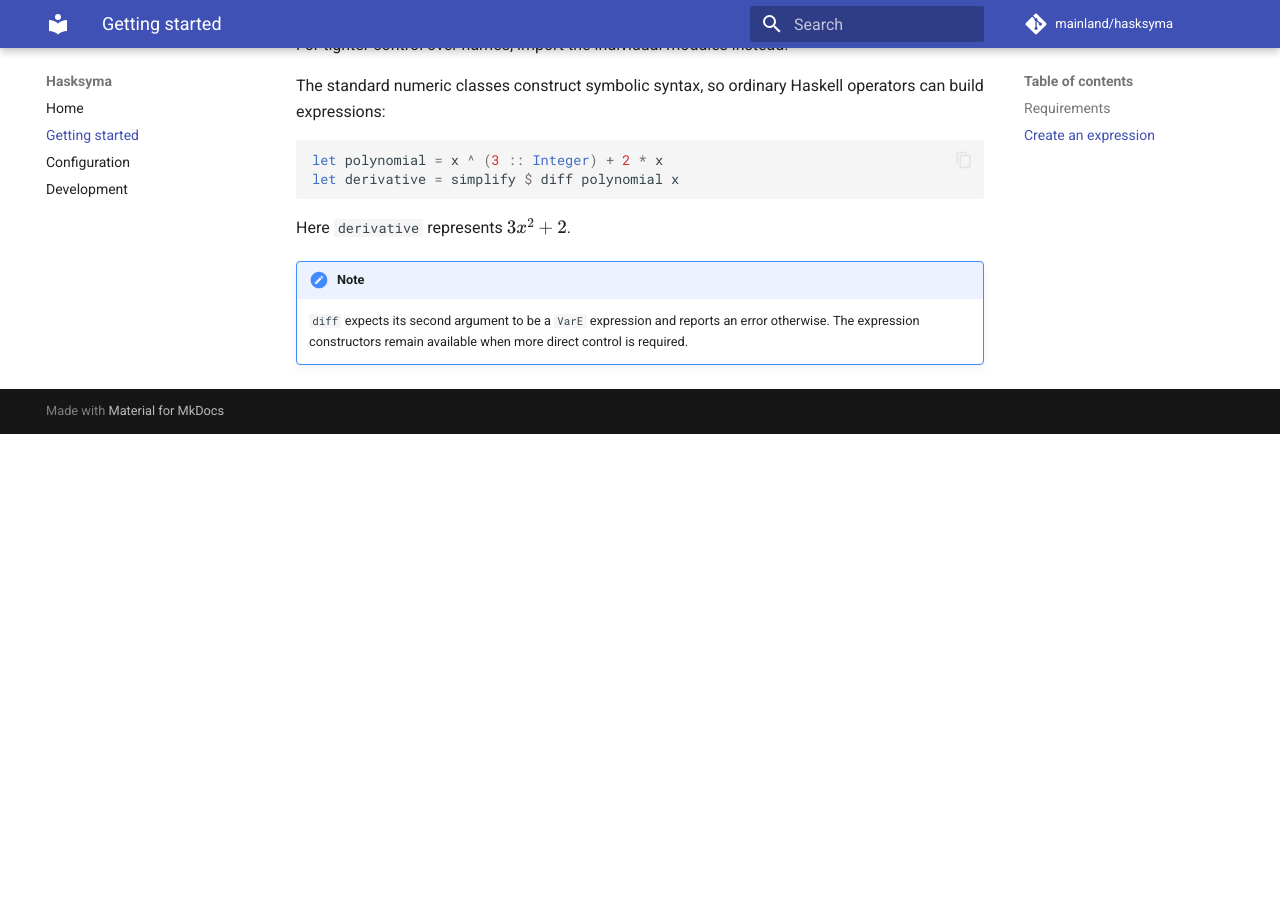
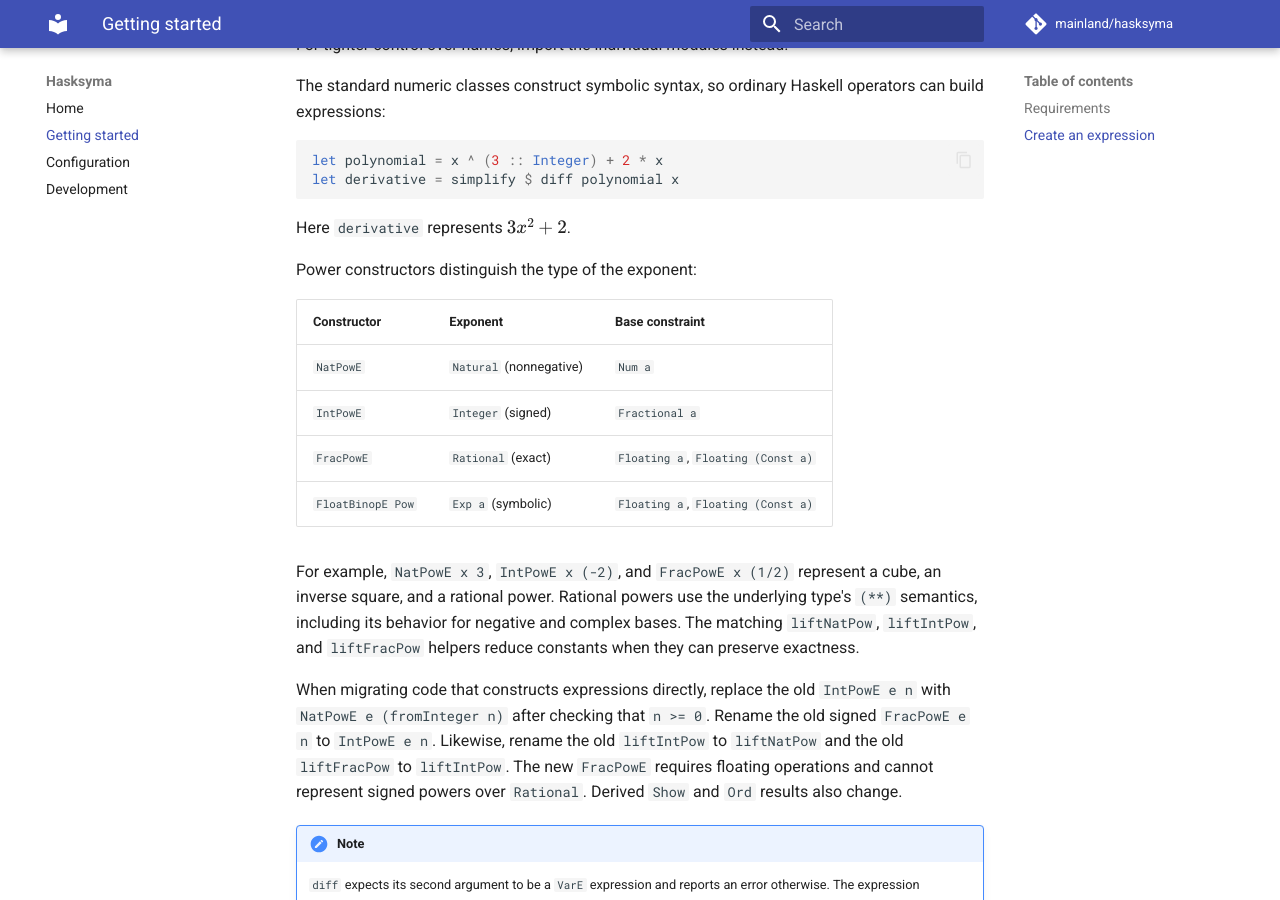
Before and after one commit to mainland/hasksyma, an MkDocs documentation site: the page built from docs/getting-started.md, in a window 1280 px wide and 900 px high, scrolled down 859 px. Built offline with MkDocs 1.6.1 and Material for MkDocs 9.7.7, drawn with Linux system fonts in a browser that asks for light colours; comment, search, counter and statistics services are not loaded; before the commit the page ends 1293 px from its top, so only the background shows below that.

Commit message:
Distinguish natural, integer, and rational powers.
Update expression consumers and preserve signed powers during evaluation. Use
signed arithmetic for exponent differences and document the constructor
migration.

```diff
--- a/docs/getting-started.md
+++ b/docs/getting-started.md
@@ -51,6 +51,28 @@ let derivative = simplify $ diff polynomial x
 
 Here `derivative` represents \(3x^2 + 2\).
 
+Power constructors distinguish the type of the exponent:
+
+| Constructor | Exponent | Base constraint |
+| --- | --- | --- |
+| `NatPowE` | `Natural` (nonnegative) | `Num a` |
+| `IntPowE` | `Integer` (signed) | `Fractional a` |
+| `FracPowE` | `Rational` (exact) | `Floating a`, `Floating (Const a)` |
+| `FloatBinopE Pow` | `Exp a` (symbolic) | `Floating a`, `Floating (Const a)` |
+
+For example, `NatPowE x 3`, `IntPowE x (-2)`, and `FracPowE x (1/2)`
+represent a cube, an inverse square, and a rational power. Rational powers
+use the underlying type's `(**)` semantics, including its behavior for
+negative and complex bases. The matching `liftNatPow`, `liftIntPow`, and
+`liftFracPow` helpers reduce constants when they can preserve exactness.
+
+When migrating code that constructs expressions directly, replace the old
+`IntPowE e n` with `NatPowE e (fromInteger n)` after checking that `n >= 0`.
+Rename the old signed `FracPowE e n` to `IntPowE e n`. Likewise, rename the
+old `liftIntPow` to `liftNatPow` and the old `liftFracPow` to `liftIntPow`.
+The new `FracPowE` requires floating operations and cannot represent signed
+powers over `Rational`. Derived `Show` and `Ord` results also change.
+
 !!! note
 
     `diff` expects its second argument to be a `VarE` expression and reports an
```
Also changed, not shown: 9 other files.
